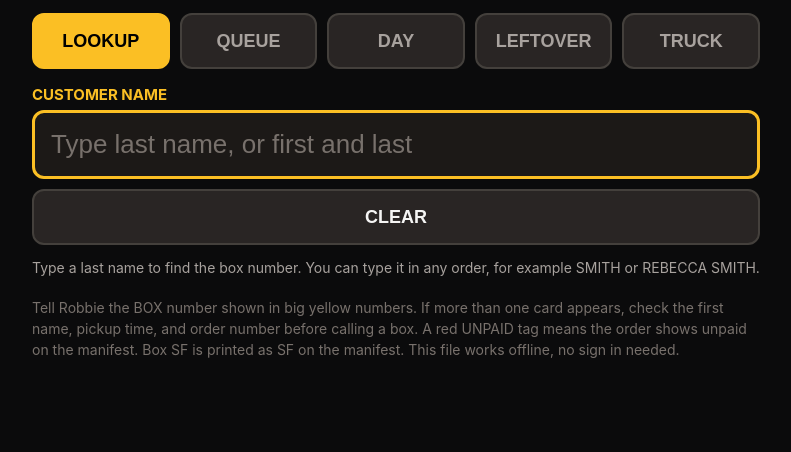
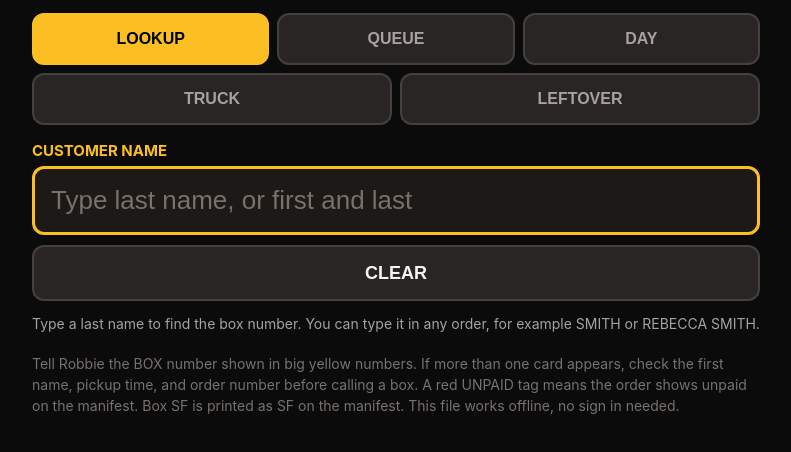
Before and after one commit to robcdownie/holiday-pickup, a plain HTML site: page index.html in a window 1280 px wide. Shown: the part 90-542 px from the top of the page, without its empty margins (244-1035 px from the left). Drawn offline with Linux system fonts and the light colour scheme; no server answers.

Commit message:
Tab order: LEFTOVER after TRUCK, and tabs wrap so all five fit on screen without sideways scrolling

```diff
--- a/index.html
+++ b/index.html
@@ -7,7 +7,7 @@
 <meta name="mobile-web-app-capable" content="yes">
 <meta name="apple-mobile-web-app-status-bar-style" content="black">
 <meta name="theme-color" content="#000000">
-<!-- build queue-1 -->
+<!-- build tabs-1 -->
 <title>Holiday Meal Lookup: Mission Hills</title>
 <style>
   * { box-sizing: border-box; margin: 0; padding: 0; }
@@ -38,8 +38,8 @@
   .paid { display:inline-block; background:#166534; color:#dcfce7; font-weight:700; padding:4px 10px; border-radius:8px; font-size:15px; }
   .none { font-size:20px; color:#fca5a5; font-weight:700; padding: 18px 4px; }
   .hint { color:#78716c; font-size:14px; margin-top: 18px; line-height:1.5; }
-  .tabs { display:flex; gap:10px; margin-bottom:16px; }
-  .tab { flex:1; font-size:18px; font-weight:900; padding:14px; border-radius:12px; border:2px solid #44403c; background:#292524; color:#a8a29e; cursor:pointer; min-height:56px; }
+  .tabs { display:flex; flex-wrap:wrap; gap:8px; margin-bottom:16px; }
+  .tab { flex:1 1 30%; font-size:16px; font-weight:900; padding:12px 4px; border-radius:12px; border:2px solid #44403c; background:#292524; color:#a8a29e; cursor:pointer; min-height:52px; }
   .tab.on { background:#fbbf24; color:#000; border-color:#fbbf24; }
   .card.picked { opacity:.55; border-color:#166534; }
 
@@ -101,8 +101,8 @@
   <button class="tab on" id="tabLookup" type="button">LOOKUP</button>
   <button class="tab" id="tabQueue" type="button">QUEUE</button>
   <button class="tab" id="tabDay" type="button">DAY</button>
+  <button class="tab" id="tabTruck" type="button">TRUCK</button>
   <button class="tab" id="tabLeft" type="button">LEFTOVER</button>
-  <button class="tab" id="tabTruck" type="button">TRUCK</button>
 </div>
 <div id="viewLookup">
 <label for="q">CUSTOMER NAME</label>
```
